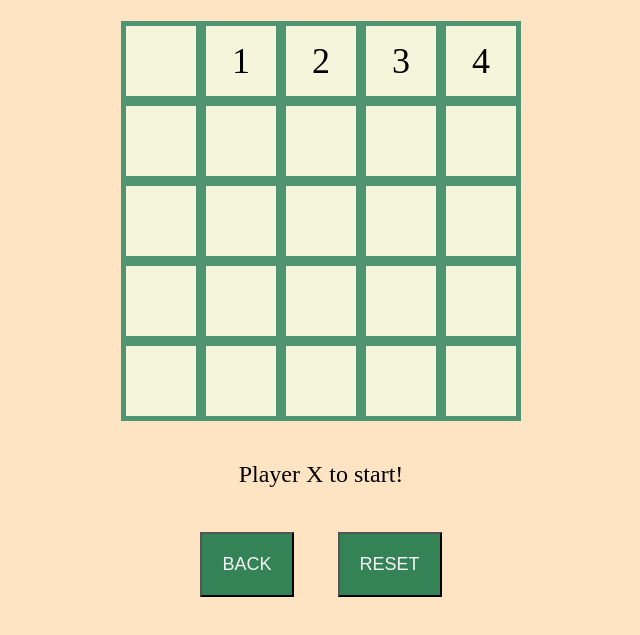
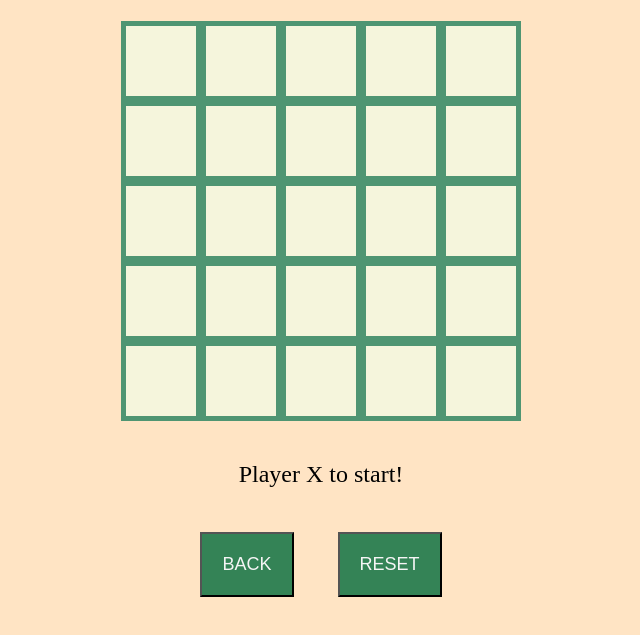
Before and after one commit to KSdesu06/xoGame, a website: page board5x5.html in a window 1280 px wide. Shown: the part 109-744 px from the top of the page, without its empty margins (319-959 px from the left). Drawn offline with Linux system fonts and the light colour scheme.

Commit message:
edit code in board5x5.html and add gitignore

```diff
--- a/board5x5.html
+++ b/board5x5.html
@@ -12,10 +12,10 @@
     <h1>XO Game 5x5</h1>
     <div class="row">
       <div class="cell" data-index="0"></div>
-      <div class="cell" data-index="1">1</div>
-      <div class="cell" data-index="2">2</div>
-      <div class="cell" data-index="3">3</div>
-      <div class="cell" data-index="4">4</div>
+      <div class="cell" data-index="1"></div>
+      <div class="cell" data-index="2"></div>
+      <div class="cell" data-index="3"></div>
+      <div class="cell" data-index="4"></div>
     </div>
     <div class="row">
       <div class="cell" data-index="5"></div>
```
Also changed, not shown: package.json (+13 -2 lines), 2 other files.
